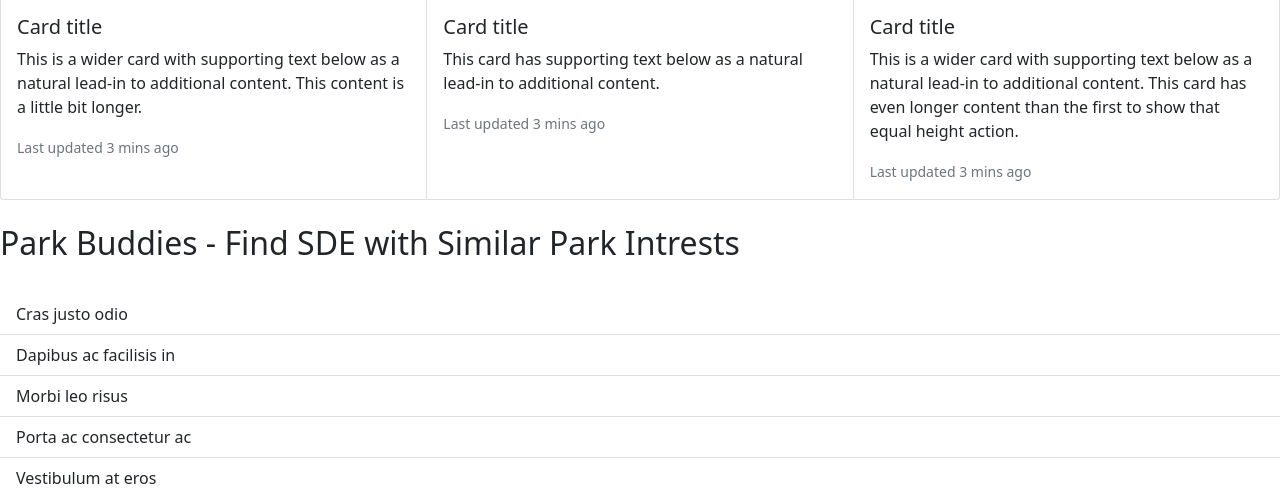
After one commit to kev-odin/park-buddies-archive, a Flask app: page /about in a window 1280 px wide. The commit adds this page. Shown: the part 553-1051 px from the top of the page. Run offline with Flask 2, Linux system fonts and the light colour scheme; one stand-in notice (Sample message) is shown.

Commit message:
feat: add about page, formatted

```diff
--- a/flask-web/app/app.py
+++ b/flask-web/app/app.py
@@ -40,6 +40,11 @@ def home():
 @app.route("/")
 def redirectToLogin():
     return redirect("/login")
+
+@app.route("/about")
+def about():
+    title = "About Us"
+    return render_template("about.html", title=title)
 
 
 @app.route("/login", methods=["GET", "POST"])
--- /dev/null
+++ b/flask-web/app/templates/about.html
@@ -0,0 +1,58 @@
+{% extends "base.html" %}
+{% block title %}{{title}}{% endblock %}
+
+{% block content %}
+{% with messages = get_flashed_messages() %}
+{% if messages %}
+{% for msg in messages %}
+<p>{{ msg }}</p>
+{% endfor %}
+{% endif %}
+{% endwith %}
+
+<div class="about-section">
+  <h1>About Us Page</h1>
+  <p>Some text about who we are and what we do.</p>
+  <p>Resize the browser window to see that this page is responsive by the way.</p>
+</div>
+
+<div class="card-group">
+  <div class="card">
+    <img src="..." class="card-img-top" alt="...">
+    <div class="card-body">
+      <h5 class="card-title">Card title</h5>
+      <p class="card-text">This is a wider card with supporting text below as a natural lead-in to additional content.
+        This content is a little bit longer.</p>
+      <p class="card-text"><small class="text-muted">Last updated 3 mins ago</small></p>
+    </div>
+  </div>
+  <div class="card">
+    <img src="..." class="card-img-top" alt="...">
+    <div class="card-body">
+      <h5 class="card-title">Card title</h5>
+      <p class="card-text">This card has supporting text below as a natural lead-in to additional content.</p>
+      <p class="card-text"><small class="text-muted">Last updated 3 mins ago</small></p>
+    </div>
+  </div>
+  <div class="card">
+    <img src="..." class="card-img-top" alt="...">
+    <div class="card-body">
+      <h5 class="card-title">Card title</h5>
+      <p class="card-text">This is a wider card with supporting text below as a natural lead-in to additional content.
+        This card has even longer content than the first to show that equal height action.</p>
+      <p class="card-text"><small class="text-muted">Last updated 3 mins ago</small></p>
+    </div>
+  </div>
+</div>
+<br>
+<h2>Park Buddies - Find SDE with Similar Park Intrests</h2><br>
+
+<ul class="list-group list-group-flush">
+  <li class="list-group-item">Cras justo odio</li>
+  <li class="list-group-item">Dapibus ac facilisis in</li>
+  <li class="list-group-item">Morbi leo risus</li>
+  <li class="list-group-item">Porta ac consectetur ac</li>
+  <li class="list-group-item">Vestibulum at eros</li>
+</ul>
+
+{% endblock %}
--- a/flask-web/app/templates/base.html
+++ b/flask-web/app/templates/base.html
@@ -1,15 +1,19 @@
 <!DOCTYPE html>
 <html>
+
 <head>
   <link rel="shortcut icon" href="{{ url_for('static', filename='favicon.ico') }}">
-  <link href="https://cdn.jsdelivr.net/npm/bootstrap@5.1.3/dist/css/bootstrap.min.css" rel="stylesheet" integrity="sha384-1BmE4kWBq78iYhFldvKuhfTAU6auU8tT94WrHftjDbrCEXSU1oBoqyl2QvZ6jIW3" crossorigin="anonymous">
+  <link href="https://cdn.jsdelivr.net/npm/bootstrap@5.1.3/dist/css/bootstrap.min.css" rel="stylesheet"
+    integrity="sha384-1BmE4kWBq78iYhFldvKuhfTAU6auU8tT94WrHftjDbrCEXSU1oBoqyl2QvZ6jIW3" crossorigin="anonymous">
   <title>{% block title %}{% endblock %}</title>
 </head>
+
 <body>
   <nav class="navbar navbar-expand-lg navbar-dark bg-success">
     <div class="container-fluid">
       <a class="navbar-brand" href="#">Park Buddies</a>
-      <button class="navbar-toggler" type="button" data-bs-toggle="collapse" data-bs-target="#navbarSupportedContent" aria-controls="navbarSupportedContent" aria-expanded="false" aria-label="Toggle navigation">
+      <button class="navbar-toggler" type="button" data-bs-toggle="collapse" data-bs-target="#navbarSupportedContent"
+        aria-controls="navbarSupportedContent" aria-expanded="false" aria-label="Toggle navigation">
         <span class="navbar-toggler-icon"></span>
       </button>
       <div class="collapse navbar-collapse" id="navbarSupportedContent">
@@ -31,7 +35,14 @@
             <a class="nav-link {{ login_class }}" href="/login">Login</a>
           </li>
           <li class="nav-item">
-            <a class="nav-link {{ 'active' if current_user.is_authenticated else 'disabled' }}" href="/logout">Logout</a>
+            <a class="nav-link {{ 'active' if current_user.is_authenticated else 'disabled' }}"
+              href="/logout">Logout</a>
+          </li>
+          <li class="nav-item">
+            {% if active_page == 'about' %}
+            {% set about_class = "active" %}
+            {% endif %}
+            <a class="nav-link {{ about_class }}" aria-current="page" href="/about">About Us</a>
           </li>
         </ul>
       </div>
@@ -39,6 +50,9 @@
   </nav>
   {% block content %}
   {% endblock %}
-  <script src="https://cdn.jsdelivr.net/npm/bootstrap@5.1.3/dist/js/bootstrap.bundle.min.js" integrity="sha384-ka7Sk0Gln4gmtz2MlQnikT1wXgYsOg+OMhuP+IlRH9sENBO0LRn5q+8nbTov4+1p" crossorigin="anonymous"></script>
+  <script src="https://cdn.jsdelivr.net/npm/bootstrap@5.1.3/dist/js/bootstrap.bundle.min.js"
+    integrity="sha384-ka7Sk0Gln4gmtz2MlQnikT1wXgYsOg+OMhuP+IlRH9sENBO0LRn5q+8nbTov4+1p"
+    crossorigin="anonymous"></script>
 </body>
+
 </html>
--- a/flask-web/app/templates/login.html
+++ b/flask-web/app/templates/login.html
@@ -44,9 +44,9 @@
     </div>
     {{ form.submit(class="btn btn-primary") }}
   </form>
-  <br/>
+  <br />
 </div>
 
-<br/>
+<br />
 <p class="bottom">Do you need an account? <a class="bottom" href="{{ url_for('register') }}">Create account</a></p>
 {% endblock %}
--- a/flask-web/app/templates/register.html
+++ b/flask-web/app/templates/register.html
@@ -41,10 +41,10 @@
       </div>
       {{ form.submit(class="btn btn-danger") }}
     </form>
-    <br/>
+    <br />
   </div>
 </div>
 
-<br/>
+<br />
 <p class="top"> Already registered? <a class="bottom" href="{{ url_for('login') }}"> Login Here </a></p>
 {% endblock %}
```
Also changed, not shown: flask-web/app/templates/home.html (+11 -5 lines). Lines whose indentation alone changed are shown as unchanged.
